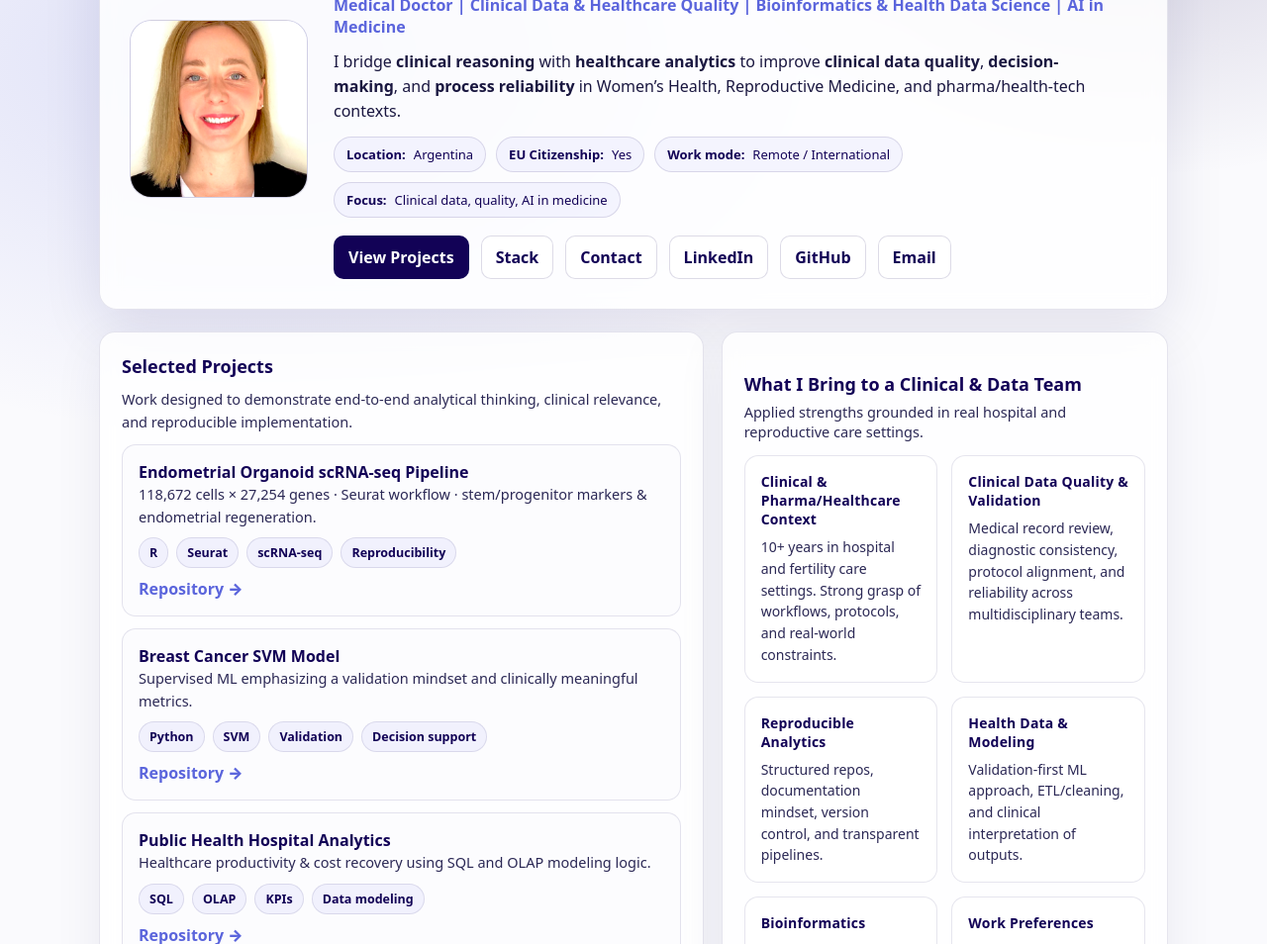
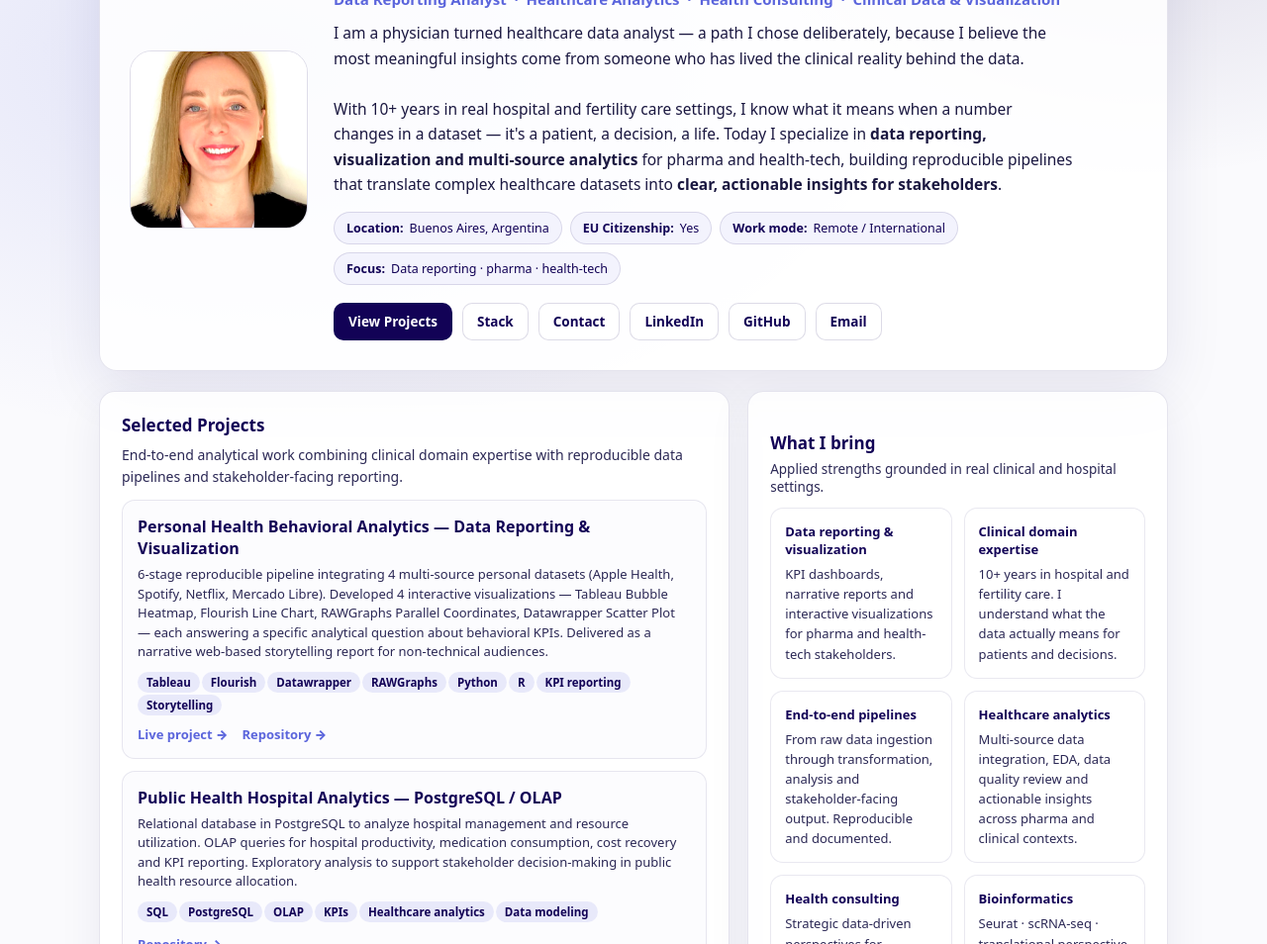
Before and after one commit to jigarcia-2/jigarcia-2.github.io, a plain HTML site: page index.html in a window 1280 px wide. Shown: the part 121-1075 px from the top of the page at 99% size. Drawn offline with Linux system fonts and the light colour scheme.

Commit message:
Revise title and meta description; update styles
Updated the title and meta description to reflect a new professional focus. Adjusted various styles for improved layout and readability.

```diff
--- a/index.html
+++ b/index.html
@@ -3,283 +3,159 @@
 <head>
 <meta charset="utf-8" />
 <meta name="viewport" content="width=device-width,initial-scale=1" />
-
-<title>Jimena Taciana Garcia, MD | Clinical Data & Health Data Science</title>
-<meta name="description" content="Medical Doctor focused on Clinical Data, Healthcare Quality, Bioinformatics, Health Data Science, AI in Medicine and Precision Medicine. Women’s & Reproductive Health / Pharma & HealthTech." />
-
+<title>Jimena Taciana Garcia, MD | Data Reporting Analyst | Healthcare Analytics</title>
+<meta name="description" content="Physician turned healthcare data analyst. Specialized in data reporting, visualization and analytics for pharma and health-tech. Buenos Aires, Argentina." />
 <style>
 :root{
-  --navy:#120256;          /* Pantone 2766C */
-  --accent:#5B65DC;        /* Pantone 2726C */
+  --navy:#120256;
+  --accent:#5B65DC;
   --bg:#FAFAFD;
   --soft:#EEEEFD;
   --ink:#0e0b2b;
 }
-
 *{box-sizing:border-box}
 html{scroll-behavior:smooth}
 body{
   margin:0;
   font-family:system-ui,-apple-system,Segoe UI,Roboto,Arial,sans-serif;
   background:
-    radial-gradient(1200px 700px at 20% 10%, rgba(91,101,220,.18), transparent 55%),
-    radial-gradient(900px 600px at 90% 0%, rgba(18,2,86,.16), transparent 50%),
+    radial-gradient(1200px 700px at 20% 10%, rgba(91,101,220,.15), transparent 55%),
+    radial-gradient(900px 600px at 90% 0%, rgba(18,2,86,.12), transparent 50%),
     var(--bg);
   color:var(--ink);
 }
-
-.container{
-  max-width:1120px;
-  margin:28px auto; /* smaller top margin after removing topbar */
-  padding:0 20px;
-}
+.container{max-width:1120px;margin:28px auto;padding:0 20px}
 
 .hero{
   display:grid;
-  grid-template-columns: 180px 1fr;
+  grid-template-columns:180px 1fr;
   gap:26px;
   align-items:center;
   padding:30px;
   border-radius:18px;
-  background:rgba(255,255,255,.82);
+  background:rgba(255,255,255,.85);
   border:1px solid rgba(18,2,86,.10);
-  box-shadow:0 18px 60px rgba(18,2,86,.10);
-  backdrop-filter: blur(10px);
+  box-shadow:0 18px 60px rgba(18,2,86,.09);
 }
+.avatar{
+  width:180px;height:180px;border-radius:22px;overflow:hidden;
+  border:1px solid rgba(18,2,86,.12);
+}
+.avatar img{width:100%;height:100%;object-fit:cover}
 
-.avatar{
-  width:180px;
-  height:180px;
-  border-radius:22px;
-  overflow:hidden;
+h1{margin:0;font-size:32px;letter-spacing:-0.2px;color:var(--navy)}
+.kicker{margin-top:8px;font-weight:800;color:var(--accent);font-size:15px}
+.headline{margin:12px 0 0;font-size:15.5px;line-height:1.65;color:#1a1740;max-width:750px}
+
+.badges{display:flex;flex-wrap:wrap;gap:8px;margin-top:14px}
+.badge{
+  display:inline-flex;gap:6px;align-items:center;
+  padding:7px 12px;border-radius:999px;
   border:1px solid rgba(18,2,86,.12);
-  background:linear-gradient(180deg, rgba(91,101,220,.10), rgba(18,2,86,.06));
-  display:flex;
-  align-items:center;
-  justify-content:center;
-}
-.avatar img{
-  width:100%;
-  height:100%;
-  object-fit:cover;
-}
-
-h1{
-  margin:0;
-  font-size:34px;
-  letter-spacing:-0.2px;
-  color:var(--navy);
-}
-
-.kicker{
-  margin-top:10px;
-  font-weight:800;
-  color:var(--accent);
-}
-
-.headline{
-  margin:12px 0 0;
-  font-size:16px;
-  line-height:1.55;
-  color:#1a1740;
-  max-width:780px;
-}
-
-.badges{
-  display:flex;
-  flex-wrap:wrap;
-  gap:10px;
-  margin-top:14px;
-}
-.badge{
-  display:inline-flex;
-  gap:8px;
-  align-items:center;
-  padding:8px 12px;
-  border-radius:999px;
-  border:1px solid rgba(18,2,86,.12);
-  background:rgba(238,238,253,.65);
-  font-size:13px;
-  color:var(--navy);
+  background:rgba(238,238,253,.70);
+  font-size:12.5px;color:var(--navy);
 }
 .badge b{font-weight:900}
 
-.cta{
-  display:flex;
-  gap:12px;
-  flex-wrap:wrap;
-  margin-top:18px;
+.cta{display:flex;gap:10px;flex-wrap:wrap;margin-top:18px}
+.btn{
+  display:inline-block;padding:9px 14px;border-radius:10px;
+  text-decoration:none;font-weight:800;font-size:13.5px;
+  border:1px solid rgba(18,2,86,.14);transition:transform .15s ease;
 }
-.btn{
-  display:inline-block;
-  padding:10px 14px;
-  border-radius:10px;
-  text-decoration:none;
-  font-weight:800;
-  border:1px solid rgba(18,2,86,.14);
-  transition: transform .15s ease;
-}
-.btn.primary{
-  background:var(--navy);
-  color:white;
-}
-.btn.secondary{
-  background:rgba(255,255,255,.70);
-  color:var(--navy);
-}
-.btn:hover{transform: translateY(-1px)}
-.btn:active{transform: translateY(0px)}
+.btn.primary{background:var(--navy);color:white}
+.btn.secondary{background:rgba(255,255,255,.70);color:var(--navy)}
+.btn:hover{transform:translateY(-1px)}
 
 .maingrid{
-  margin-top:22px;
+  margin-top:20px;
   display:grid;
-  grid-template-columns: 1.15fr .85fr;
+  grid-template-columns:1.2fr .8fr;
   gap:18px;
 }
-
 .card{
-  padding:22px;
-  border-radius:16px;
-  background:rgba(255,255,255,.82);
+  padding:22px;border-radius:16px;
+  background:rgba(255,255,255,.85);
   border:1px solid rgba(18,2,86,.10);
-  box-shadow:0 14px 50px rgba(18,2,86,.07);
-  backdrop-filter: blur(10px);
+  box-shadow:0 12px 44px rgba(18,2,86,.07);
 }
-
-.card h2{
-  margin:0 0 10px;
-  font-size:18px;
-  color:var(--navy);
-}
-.small{
-  margin:0 0 12px;
-  color:#2b2855;
-  line-height:1.55;
-  font-size:14.5px;
-}
+.card h2{margin:0 0 8px;font-size:17px;color:var(--navy)}
+.small{margin:0 0 10px;color:#2b2855;line-height:1.58;font-size:14px}
 
 .project{
-  padding:16px;
-  border-radius:14px;
-  border:1px solid rgba(18,2,86,.10);
-  background:rgba(250,250,253,.55);
+  padding:15px;border-radius:13px;
+  border:1px solid rgba(18,2,86,.09);
+  background:rgba(250,250,253,.60);
   margin-top:12px;
 }
 .project b{color:var(--navy)}
-.project a{
-  color:var(--accent);
-  text-decoration:none;
-  font-weight:900;
+.project .ptag{
+  display:inline-block;font-size:11.5px;font-weight:700;
+  background:rgba(91,101,220,.12);color:var(--navy);
+  border-radius:999px;padding:3px 9px;margin:2px 2px 0 0;
 }
+.project a{color:var(--accent);text-decoration:none;font-weight:900;font-size:13px}
 .project a:hover{text-decoration:underline}
+.project-meta{font-size:13px;color:#2b2855;margin:6px 0 8px;line-height:1.5}
 
-.pills{display:flex;flex-wrap:wrap;gap:8px;margin-top:10px}
-.pill{
-  background:rgba(238,238,253,.75);
-  border:1px solid rgba(18,2,86,.10);
-  border-radius:999px;
-  padding:6px 10px;
-  font-size:12.5px;
-  color:var(--navy);
-  font-weight:700;
+.section{margin-top:18px}
+.section h2{font-size:17px;margin:0 0 6px;color:var(--navy)}
+.section-subtitle{color:#2b2855;margin:0 0 12px;font-size:13.5px}
+
+.featuregrid{display:grid;grid-template-columns:1fr 1fr;gap:12px}
+.item{
+  background:rgba(255,255,255,.65);padding:14px;
+  border-radius:13px;border:1px solid rgba(18,2,86,.09);
 }
-
-.section{
-  margin-top:18px;
-}
-.section h2{
-  font-size:18px;
-  margin:0 0 6px;
-  color:var(--navy);
-}
-.section-subtitle{
-  color:#2b2855;
-  margin:0 0 14px;
-  font-size:14.5px;
-}
-
-.featuregrid{
-  display:grid;
-  grid-template-columns:1fr 1fr;
-  gap:14px;
-}
-
-.item{
-  background:rgba(255,255,255,0.60);
-  padding:16px;
-  border-radius:14px;
-  border:1px solid rgba(18,2,86,.10);
-}
-.item h3{
-  margin:0 0 8px;
-  font-size:14px;
-  color:var(--navy);
-  letter-spacing:.2px;
-}
-.item p{
-  margin:0;
-  color:#2b2855;
-  font-size:14px;
-  line-height:1.55;
-}
+.item h3{margin:0 0 6px;font-size:13px;color:var(--navy);font-weight:700}
+.item p{margin:0;color:#2b2855;font-size:13px;line-height:1.55}
 
 .stackrow{
-  display:flex;
-  justify-content:space-between;
-  gap:14px;
-  padding:12px 14px;
-  border-radius:14px;
-  border:1px solid rgba(18,2,86,.10);
-  background:rgba(250,250,253,.55);
-  margin-top:10px;
+  display:flex;justify-content:space-between;gap:12px;
+  padding:10px 13px;border-radius:12px;
+  border:1px solid rgba(18,2,86,.09);
+  background:rgba(250,250,253,.60);margin-top:9px;
+  font-size:13.5px;
 }
 .stackrow b{color:var(--navy)}
 .stackrow span{color:#2b2855}
 
-.footer{
-  margin:44px 0 26px;
-  text-align:center;
-  color:#6a6792;
-  font-size:13px;
-}
-
+.footer{margin:40px 0 24px;text-align:center;color:#6a6792;font-size:13px}
 a{color:var(--accent)}
 a:hover{opacity:.9}
 
-@media (max-width: 920px){
+@media(max-width:920px){
   .hero{grid-template-columns:1fr}
-  .avatar{width:150px;height:150px}
+  .avatar{width:140px;height:140px}
   .maingrid{grid-template-columns:1fr}
   .featuregrid{grid-template-columns:1fr}
 }
 </style>
 </head>
-
 <body>
 <div class="container">
 
   <section class="hero" id="top">
     <div class="avatar">
-      <!-- Make sure the file in your repo is EXACTLY named: profile.jpg -->
       <img src="profile.jpg" alt="Jimena Taciana Garcia">
     </div>
-
     <div>
       <h1>Jimena Taciana Garcia, MD</h1>
 
       <div class="kicker">
-        Medical Doctor | Clinical Data & Healthcare Quality | Bioinformatics & Health Data Science | AI in Medicine
+        Data Reporting Analyst &nbsp;·&nbsp; Healthcare Analytics &nbsp;·&nbsp; Health Consulting &nbsp;·&nbsp; Clinical Data & Visualization
       </div>
 
       <p class="headline">
-        I bridge <b>clinical reasoning</b> with <b>healthcare analytics</b> to improve <b>clinical data quality</b>, <b>decision-making</b>, and <b>process reliability</b> in Women’s Health, Reproductive Medicine, and pharma/health-tech contexts.
+        I am a physician turned healthcare data analyst — a path I chose deliberately, because I believe the most meaningful insights come from someone who has lived the clinical reality behind the data.<br><br>
+        With 10+ years in real hospital and fertility care settings, I know what it means when a number changes in a dataset — it's a patient, a decision, a life. Today I specialize in <b>data reporting, visualization and multi-source analytics</b> for pharma and health-tech, building reproducible pipelines that translate complex healthcare datasets into <b>clear, actionable insights for stakeholders</b>.
       </p>
 
       <div class="badges">
-        <div class="badge"><b>Location:</b> Argentina</div>
+        <div class="badge"><b>Location:</b> Buenos Aires, Argentina</div>
         <div class="badge"><b>EU Citizenship:</b> Yes</div>
         <div class="badge"><b>Work mode:</b> Remote / International</div>
-        <div class="badge"><b>Focus:</b> Clinical data, quality, AI in medicine</div>
+        <div class="badge"><b>Focus:</b> Data reporting · pharma · health-tech</div>
       </div>
 
       <div class="cta">
@@ -294,92 +170,105 @@ a:hover{opacity:.9}
   </section>
 
   <div class="maingrid">
+
     <section id="projects" class="card">
       <h2>Selected Projects</h2>
-      <p class="small">Work designed to demonstrate end-to-end analytical thinking, clinical relevance, and reproducible implementation.</p>
+      <p class="small">End-to-end analytical work combining clinical domain expertise with reproducible data pipelines and stakeholder-facing reporting.</p>
 
       <div class="project">
-        <b>Endometrial Organoid scRNA-seq Pipeline</b><br/>
-        <span class="small">118,672 cells × 27,254 genes · Seurat workflow · stem/progenitor markers & endometrial regeneration.</span><br/>
-        <div class="pills">
-          <span class="pill">R</span><span class="pill">Seurat</span><span class="pill">scRNA-seq</span><span class="pill">Reproducibility</span>
+        <b>Personal Health Behavioral Analytics — Data Reporting & Visualization</b>
+        <div class="project-meta">
+          6-stage reproducible pipeline integrating 4 multi-source personal datasets (Apple Health, Spotify, Netflix, Mercado Libre).
+          Developed 4 interactive visualizations — Tableau Bubble Heatmap, Flourish Line Chart, RAWGraphs Parallel Coordinates, Datawrapper Scatter Plot —
+          each answering a specific analytical question about behavioral KPIs.
+          Delivered as a narrative web-based storytelling report for non-technical audiences.
         </div>
-        <div style="margin-top:10px;">
-          <a href="https://github.com/jigarcia-2/endometrium-singlecell-pipeline" target="_blank" rel="noopener">Repository →</a>
+        <span class="ptag">Tableau</span><span class="ptag">Flourish</span><span class="ptag">Datawrapper</span><span class="ptag">RAWGraphs</span><span class="ptag">Python</span><span class="ptag">R</span><span class="ptag">KPI reporting</span><span class="ptag">Storytelling</span>
+        <div style="margin-top:10px;display:flex;gap:14px">
+          <a href="https://jigarcia-2.github.io/infovis/visualizacion_datos_personales/" target="_blank" rel="noopener">Live project →</a>
+          <a href="https://github.com/jigarcia-2/infovis" target="_blank" rel="noopener">Repository →</a>
         </div>
       </div>
 
       <div class="project">
-        <b>Breast Cancer SVM Model</b><br/>
-        <span class="small">Supervised ML emphasizing a validation mindset and clinically meaningful metrics.</span><br/>
-        <div class="pills">
-          <span class="pill">Python</span><span class="pill">SVM</span><span class="pill">Validation</span><span class="pill">Decision support</span>
+        <b>Public Health Hospital Analytics — PostgreSQL / OLAP</b>
+        <div class="project-meta">
+          Relational database in PostgreSQL to analyze hospital management and resource utilization.
+          OLAP queries for hospital productivity, medication consumption, cost recovery and KPI reporting.
+          Exploratory analysis to support stakeholder decision-making in public health resource allocation.
         </div>
-        <div style="margin-top:10px;">
+        <span class="ptag">SQL</span><span class="ptag">PostgreSQL</span><span class="ptag">OLAP</span><span class="ptag">KPIs</span><span class="ptag">Healthcare analytics</span><span class="ptag">Data modeling</span>
+        <div style="margin-top:10px">
+          <a href="https://github.com/jigarcia-2/public-health-hospital-analytics" target="_blank" rel="noopener">Repository →</a>
+        </div>
+      </div>
+
+      <div class="project">
+        <b>Breast Cancer Classification — Machine Learning</b>
+        <div class="project-meta">
+          SVM model for clinical decision support with emphasis on clinically relevant performance metrics (sensitivity, specificity, AUC).
+        </div>
+        <span class="ptag">Python</span><span class="ptag">SVM</span><span class="ptag">Model evaluation</span><span class="ptag">Decision support</span>
+        <div style="margin-top:10px">
           <a href="https://github.com/jigarcia-2/breast-cancer-svm" target="_blank" rel="noopener">Repository →</a>
         </div>
       </div>
 
       <div class="project">
-        <b>Public Health Hospital Analytics</b><br/>
-        <span class="small">Healthcare productivity & cost recovery using SQL and OLAP modeling logic.</span><br/>
-        <div class="pills">
-          <span class="pill">SQL</span><span class="pill">OLAP</span><span class="pill">KPIs</span><span class="pill">Data modeling</span>
+        <b>Endometrial Organoid scRNA-seq Pipeline</b>
+        <div class="project-meta">
+          Reproducible bioinformatics pipeline for 118,672 single cells × 27,254 genes. Seurat workflow for stem/progenitor marker identification.
         </div>
-        <div style="margin-top:10px;">
-          <a href="https://github.com/jigarcia-2/public-health-hospital-analytics" target="_blank" rel="noopener">Repository →</a>
+        <span class="ptag">R</span><span class="ptag">Seurat</span><span class="ptag">scRNA-seq</span><span class="ptag">Reproducibility</span>
+        <div style="margin-top:10px">
+          <a href="https://github.com/jigarcia-2/endometrium-singlecell-pipeline" target="_blank" rel="noopener">Repository →</a>
         </div>
       </div>
     </section>
 
     <aside class="card">
       <section class="section" id="stack">
-        <h2>What I Bring to a Clinical & Data Team</h2>
-        <p class="section-subtitle">Applied strengths grounded in real hospital and reproductive care settings.</p>
+        <h2>What I bring</h2>
+        <p class="section-subtitle">Applied strengths grounded in real clinical and hospital settings.</p>
 
         <div class="featuregrid">
           <div class="item">
-            <h3>Clinical & Pharma/Healthcare Context</h3>
-            <p>10+ years in hospital and fertility care settings. Strong grasp of workflows, protocols, and real-world constraints.</p>
+            <h3>Data reporting & visualization</h3>
+            <p>KPI dashboards, narrative reports and interactive visualizations for pharma and health-tech stakeholders.</p>
           </div>
-
           <div class="item">
-            <h3>Clinical Data Quality & Validation</h3>
-            <p>Medical record review, diagnostic consistency, protocol alignment, and reliability across multidisciplinary teams.</p>
+            <h3>Clinical domain expertise</h3>
+            <p>10+ years in hospital and fertility care. I understand what the data actually means for patients and decisions.</p>
           </div>
-
           <div class="item">
-            <h3>Reproducible Analytics</h3>
-            <p>Structured repos, documentation mindset, version control, and transparent pipelines.</p>
+            <h3>End-to-end pipelines</h3>
+            <p>From raw data ingestion through transformation, analysis and stakeholder-facing output. Reproducible and documented.</p>
           </div>
-
           <div class="item">
-            <h3>Health Data & Modeling</h3>
-            <p>Validation-first ML approach, ETL/cleaning, and clinical interpretation of outputs.</p>
+            <h3>Healthcare analytics</h3>
+            <p>Multi-source data integration, EDA, data quality review and actionable insights across pharma and clinical contexts.</p>
           </div>
-
+          <div class="item">
+            <h3>Health consulting</h3>
+            <p>Strategic data-driven perspectives for healthcare organizations. Business case development and operational analysis.</p>
+          </div>
           <div class="item">
             <h3>Bioinformatics</h3>
-            <p>Seurat workflows · scRNA-seq analysis · translational perspective in reproductive biology.</p>
-          </div>
-
-          <div class="item">
-            <h3>Work Preferences</h3>
-            <p>Remote / international collaboration · EU citizenship · health-tech, biotech & pharma context.</p>
+            <p>Seurat · scRNA-seq · translational perspective in reproductive biology and precision medicine.</p>
           </div>
         </div>
 
-        <div style="margin-top:18px;">
-          <h2 style="margin-bottom:6px;">Technical Stack</h2>
-
+        <div style="margin-top:18px">
+          <h2 style="margin-bottom:6px" id="techstack">Technical stack</h2>
           <div class="stackrow"><b>Languages</b><span>R · Python · SQL</span></div>
-          <div class="stackrow"><b>Data</b><span>PostgreSQL · data modeling · ETL/cleaning</span></div>
+          <div class="stackrow"><b>Visualization</b><span>Tableau · Flourish · Datawrapper · RAWGraphs · Power BI (in progress)</span></div>
+          <div class="stackrow"><b>Data</b><span>PostgreSQL · ETL · data transformation · KPI reporting</span></div>
           <div class="stackrow"><b>ML / AI</b><span>Machine Learning · Deep Learning (fundamentals)</span></div>
           <div class="stackrow"><b>Bioinformatics</b><span>Seurat · scRNA-seq workflows</span></div>
-          <div class="stackrow"><b>Repro</b><span>Git · structured repos · documentation</span></div>
+          <div class="stackrow"><b>Tools</b><span>Git · GitHub · Excel (Advanced)</span></div>
         </div>
 
-        <section id="contact" style="margin-top:18px;">
+        <section id="contact" style="margin-top:18px">
           <h2>Contact</h2>
           <p class="small" style="margin-bottom:0">
             LinkedIn: <a href="https://linkedin.com/in/jimena-taciana-garcia" target="_blank" rel="noopener">jimena-taciana-garcia</a><br/>
@@ -392,7 +281,7 @@ a:hover{opacity:.9}
   </div>
 
   <div class="footer">
-    © 2026 Jimena Taciana Garcia · Clinical Medicine × Health Data Science
+    © 2026 Jimena Taciana Garcia · Clinical Medicine × Healthcare Data Analytics
   </div>
 
 </div>
```
